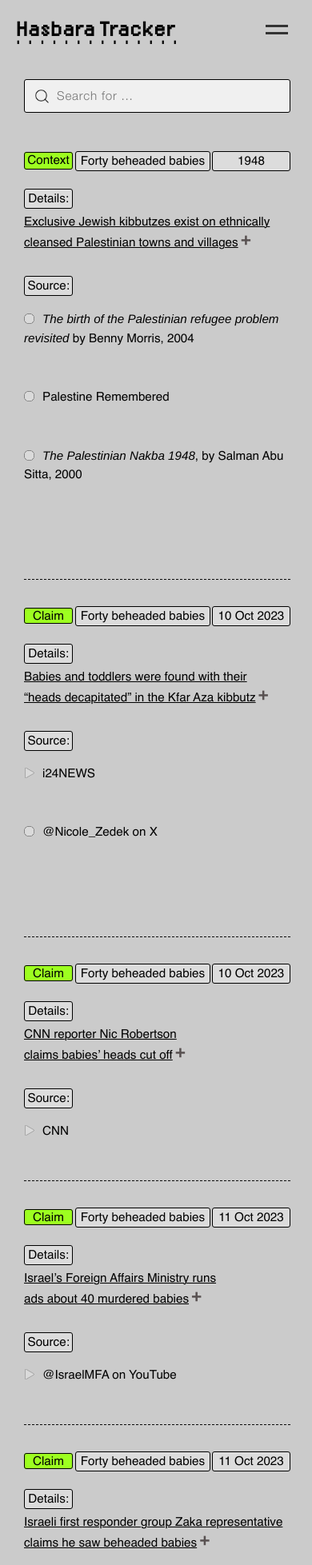
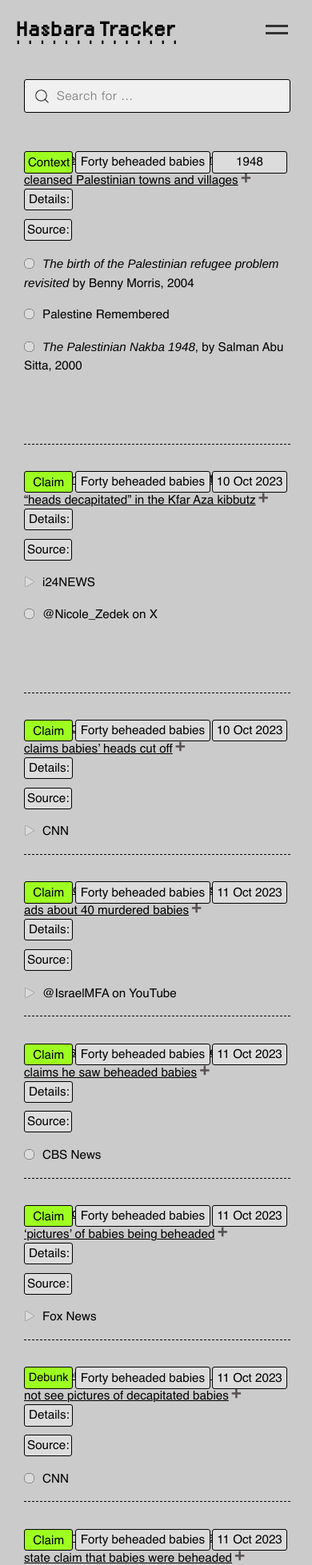
Before and after one commit to tamtzekin/hasbara-tracker, a React (Create React App) app: page / in a window 390 px wide. Shown: the top 1957 px of the page at 80% size. Built offline with nearby package versions, Linux system fonts and the light colour scheme.

Commit message:
more responsive

```diff
--- a/src/components/Tracker.css
+++ b/src/components/Tracker.css
@@ -330,10 +330,14 @@ ul {
         vertical-align: center;
         text-align: center;
         position: absolute;
+        padding: 0.3% 0% 0.3% 0%;
     }
 
     .claim-tag {
-        padding: 0.5% 3% 0.5% 3%;
+        padding: 0.5% 1% 0.1% 1%;
+        width: 13.2%;
+        position: absolute;
+        text-align: center;
     }
 
     /* claim tag  */
@@ -351,7 +355,10 @@ ul {
     } */
 
     .context-tag {
-        padding: 0.6% 1% 0.8% 1%;
+        padding: 0.5% 1% 0.1% 1%;
+        width: 13.2%;
+        position: absolute;
+        text-align: center;
     }
 
     .date {
@@ -366,27 +373,24 @@ ul {
         padding-right: 0.5%;
         padding-bottom: -0.3%;
         width: 23.5%;
+        padding: 0.3% 0% 0.3% 0%;
       }
 
 
     .details-heading {
         background: #dcdcdc;
         border: 0.5px solid black;
-        padding: 0% 1.3% 0% 1.3%;
+        padding: 0.3% 1.3% 0.3% 1.3%;
         border-radius: 3px;
-        width: 15%;
-        margin-top: 7%;
+        width: 12.5%;
+        margin-top: 12%;
         margin-bottom: 2%;
         text-align: center;
+        position: absolute;
     }
 
     .details-heading::after {
         content: 'Details:';
-    }
-
-
-    .data-cell.what {
-        margin-bottom: 5%;
     }
 
     .data-row {
@@ -400,8 +404,9 @@ ul {
     }
 
     .debunk-tag {
-        padding: 0.8% 1.5% 0.8% 1.5%;
-        width: 20%;
+        padding: 0.5% 1% 0.1% 1%;
+        width: 13.2%;
+        position: absolute;
         text-align: center;
     }
 
@@ -410,7 +415,7 @@ ul {
     }
 
     details {
-        margin-top: 3%;
+        margin-top: 24%;
         line-height: 22px;
     }
 
@@ -455,11 +460,11 @@ ul {
 
     .source-heading {
         background: #dcdcdc;
-        padding: 0 0.9% 0 0.9%;
+        padding: 0.3% 0.9% 0.3% 0.9%;
         border: 0.5px solid black;
         border-radius: 3px;
-        width: 16%;
-        margin-top: 5%;
+        width: 15.5%;
+        margin-top: 7%;
         margin-bottom: 5%;
         text-align: center;
     }
--- a/src/components/Tracker.js
+++ b/src/components/Tracker.js
@@ -86,7 +86,7 @@ export default function Tracker() {
 
                             {row.original.sources.map((source, index) => (
                                 <VideoPlayer key={index} videoLink={source.videoLink}>
-                                    <div key={index} class="source" style={{ marginBottom: '15%' }}>
+                                    <div key={index} class="source" style={{ marginBottom: '5%' }}>
                                         <a href={source.sourceLink} target="_blank" rel="noreferrer">
                                             {source.videoLink && (
                                                 <>
```
